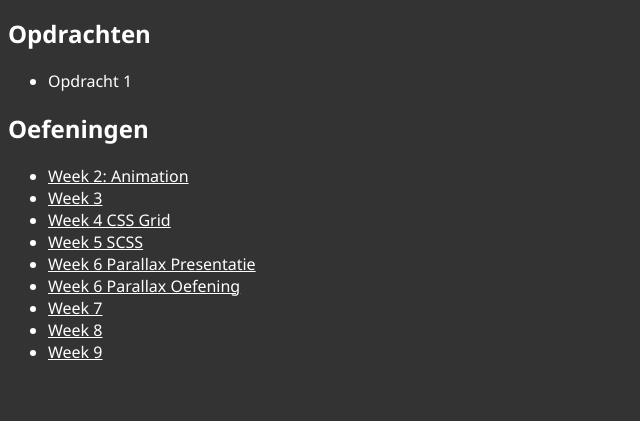
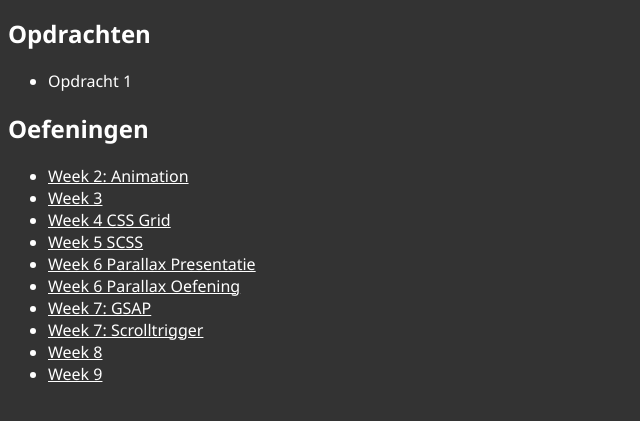
Before and after one commit to gdmgent/motion-for-web-projects-dieterdeweirdt, a website: page index.html in a window 1280 px wide. Shown: the part 111-532 px from the top of the page, without its empty margins (0-640 px from the left). Drawn offline with Linux system fonts and the light colour scheme.

Commit message:
add to nav

```diff
--- a/index.html
+++ b/index.html
@@ -23,7 +23,8 @@
         <li><a href="./week5-scss/">Week 5 SCSS</a></li>
         <li><a href="./week6-presentation/">Week 6 Parallax Presentatie</a></li>
         <li><a href="./week6-parallax/">Week 6 Parallax Oefening</a></li>
-        <li><a href="#">Week 7</a></li>
+        <li><a href="./week7-gsap/">Week 7: GSAP</a></li>
+        <li><a href="./week7-gsap/articles.html">Week 7: Scrolltrigger</a></li>
         <li><a href="#">Week 8</a></li>
         <li><a href="#">Week 9</a></li>
     </ul>
```
